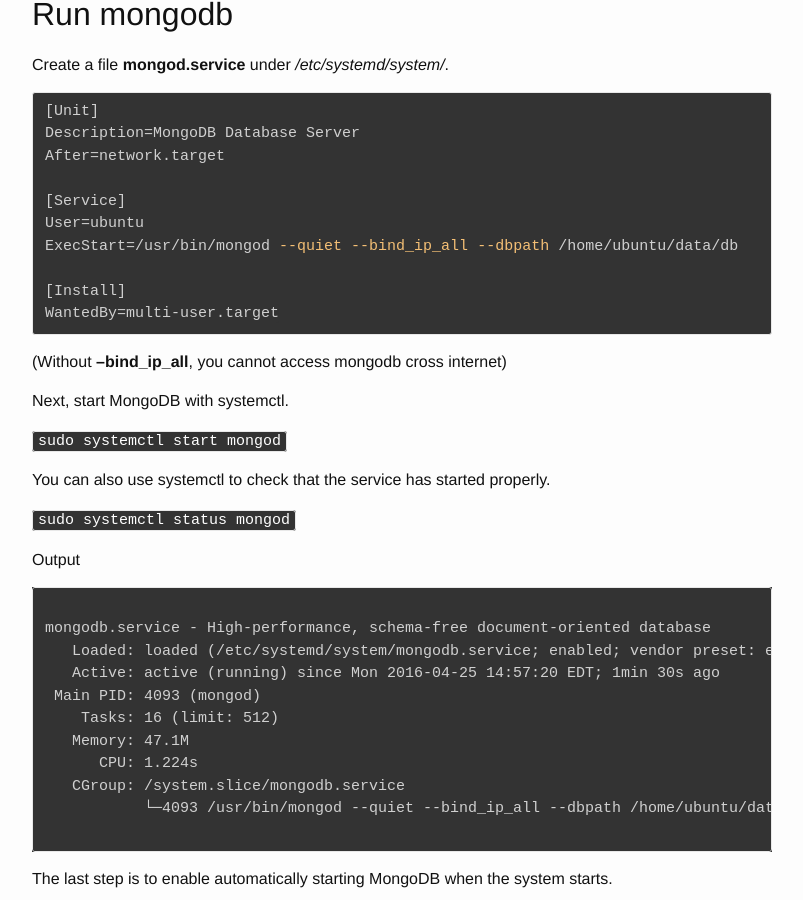
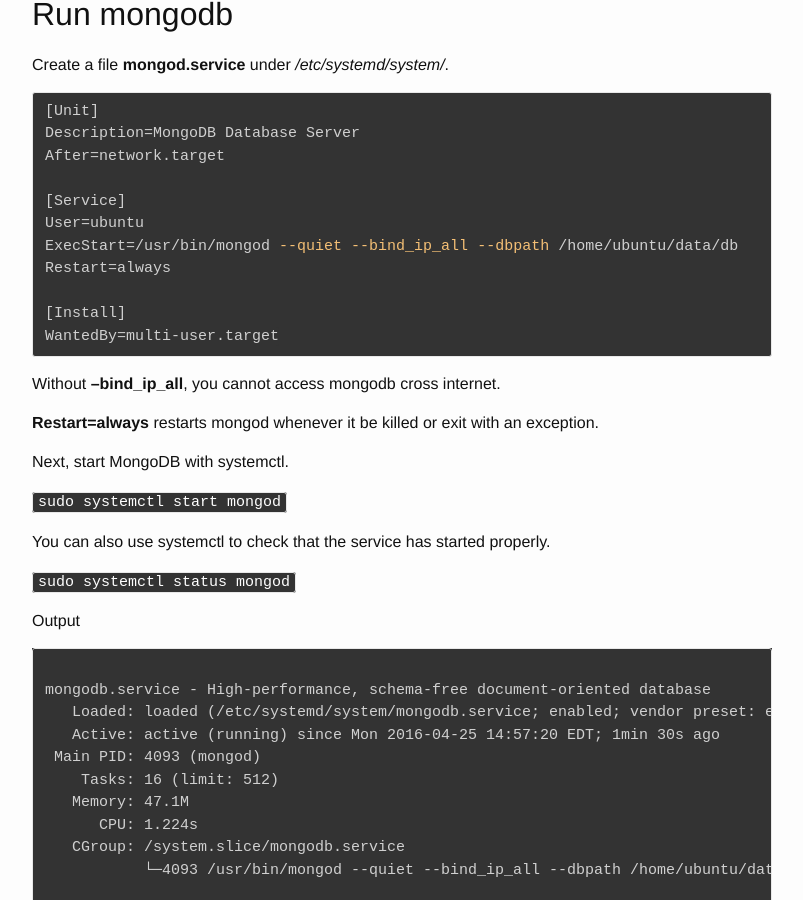
Before and after one commit to jie-meng/jie-meng.github.io, a Jekyll site: the page built from _posts/2018-09-11-run-mongodb-on-ec2.md, in a window 1280 px wide and 900 px high, scrolled down 580 px. Shown: the whole window, without its empty margins (238-1041 px from the left). Built offline with Jekyll 4.4.1, drawn with Linux system fonts in a browser that asks for light colours; comment, search, counter and statistics services are not loaded.

Commit message:
Update content

```diff
--- a/_posts/2018-09-11-run-mongodb-on-ec2.md
+++ b/_posts/2018-09-11-run-mongodb-on-ec2.md
@@ -32,13 +32,16 @@
 [Service]
 User=ubuntu
 ExecStart=/usr/bin/mongod --quiet --bind_ip_all --dbpath /home/ubuntu/data/db
+Restart=always
 
 [Install]
 WantedBy=multi-user.target
 
 {% endhighlight %}
 
-(Without **--bind_ip_all**, you cannot access mongodb cross internet)
+Without **--bind_ip_all**, you cannot access mongodb cross internet.
+
+**Restart=always** restarts mongod whenever it be killed or exit with an exception.
 
 Next, start MongoDB with systemctl.
 
```
